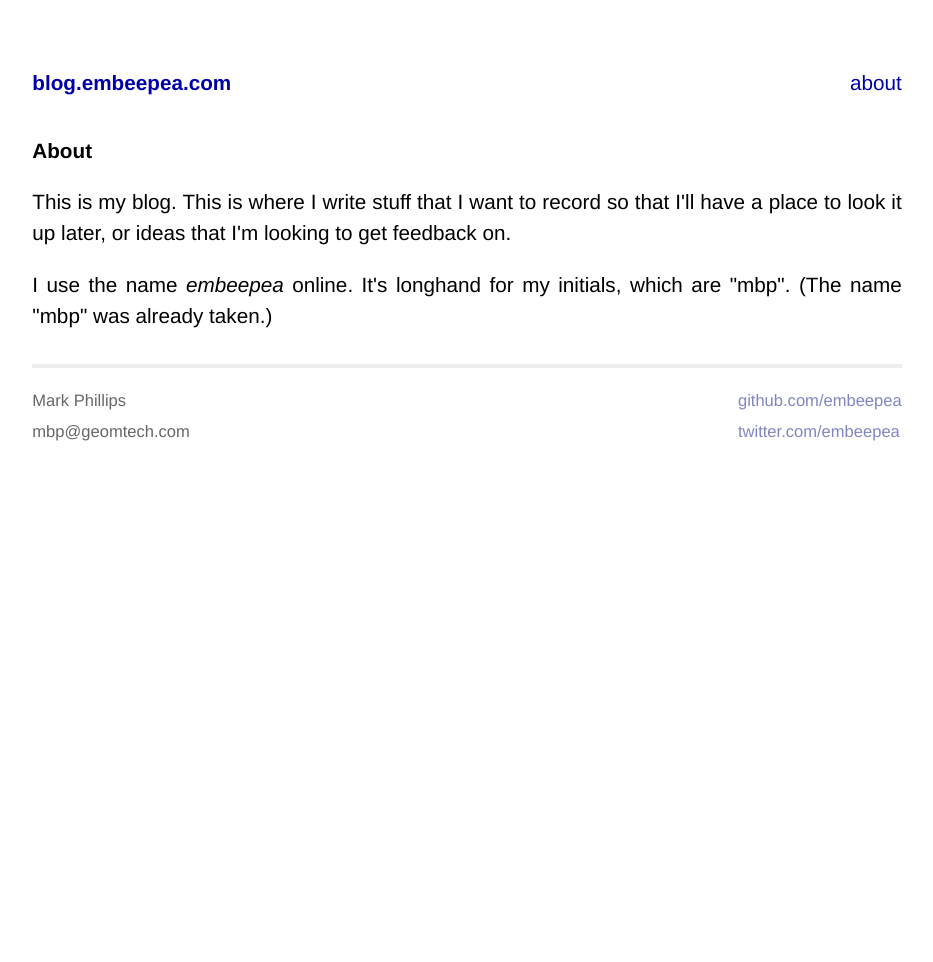
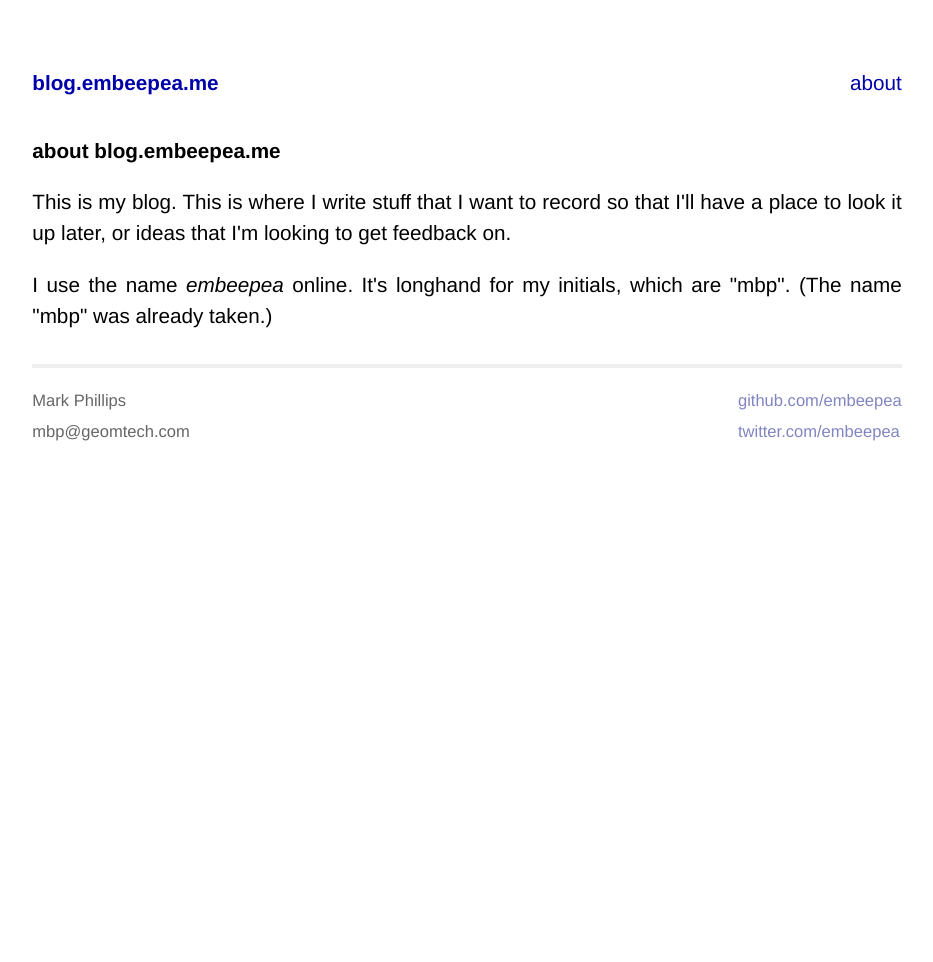
Before and after one commit to embeepea/blog.embeepea.me, a Jekyll site: the page built from about.html, in a window 1280 px wide. Shown: the whole page, without its empty margins (173-1106 px from the left). Built offline with Jekyll 4.4.1, drawn with Linux system fonts in a browser that asks for light colours; Markdown is read by kramdown in place of the engine named in the settings.

Commit message:
fixes site to work with gh-pages, hopefully

```diff
--- /dev/null
+++ b/CNAME
@@ -0,0 +1 @@
+blog.embeepea.me
--- /dev/null
+++ b/Gemfile
@@ -0,0 +1,2 @@
+source 'https://rubygems.org'
+gem 'github-pages'
--- a/_config.yml
+++ b/_config.yml
@@ -1,3 +1,4 @@
-name: blog.embeepea.com
+name: blog.embeepea.me
 markdown: redcarpet
 pygments: true
+baseurl: http://blog.embeepea.me
--- a/_layouts/default.html
+++ b/_layouts/default.html
@@ -7,10 +7,10 @@
     <meta name="viewport" content="width=device-width">
 
     <!-- syntax highlighting CSS -->
-    <link rel="stylesheet" href="/css/syntax.css">
+    <link rel="stylesheet" href="{{ site.baseurl }}/css/syntax.css">
 
     <!-- Custom CSS -->
-    <link rel="stylesheet" href="/css/main.css">
+    <link rel="stylesheet" href="{{ site.baseurl }}/css/main.css">
 
   </head>
   <body>
@@ -18,8 +18,8 @@
     <div class="site">
 
       <div class="myheader">
-        <h1 class="mytitle"><a href="/">{{ site.name }}</a></h1>
-        <a class="myextra" href="/about.html">about</a>
+        <h1 class="mytitle"><a href="{{ site.baseurl }}">{{ site.name }}</a></h1>
+        <a class="myextra" href="{{ site.baseurl }}/about.html">about</a>
       </div>
       <!--
           <div class="header">
--- a/about.html
+++ b/about.html
@@ -1,10 +1,10 @@
 ---
 layout: default
-title: About This Blog
+title: about blog.embeepea.me
 ---
 
 <div id="home">
-  <h1>About</h1>
+  <h1>about blog.embeepea.me</h1>
   <p>
     This is my blog.  This is where I write stuff that I want to record so that
     I'll have a place to look it up later, or ideas that I'm looking to get feedback on.
--- a/index.html
+++ b/index.html
@@ -1,12 +1,12 @@
 ---
 layout: default
-title: Embeepea Blog
+title: blog.embeepea.me
 ---
 
 <div id="home">
   <ul class="posts">
     {% for post in site.posts %}
-      <li><span>{{ post.date | date_to_string }}</span> &raquo; <a href="{{ post.url }}">{{ post.title }}</a></li>
+      <li><span>{{ post.date | date_to_string }}</span> &raquo; <a href="{{ site.baseurl }}{{ post.url }}">{{ post.title }}</a></li>
     {% endfor %}
   </ul>
 </div>
```
Also changed, not shown: Gemfile.lock (added). Lines whose indentation alone changed are shown as unchanged.
